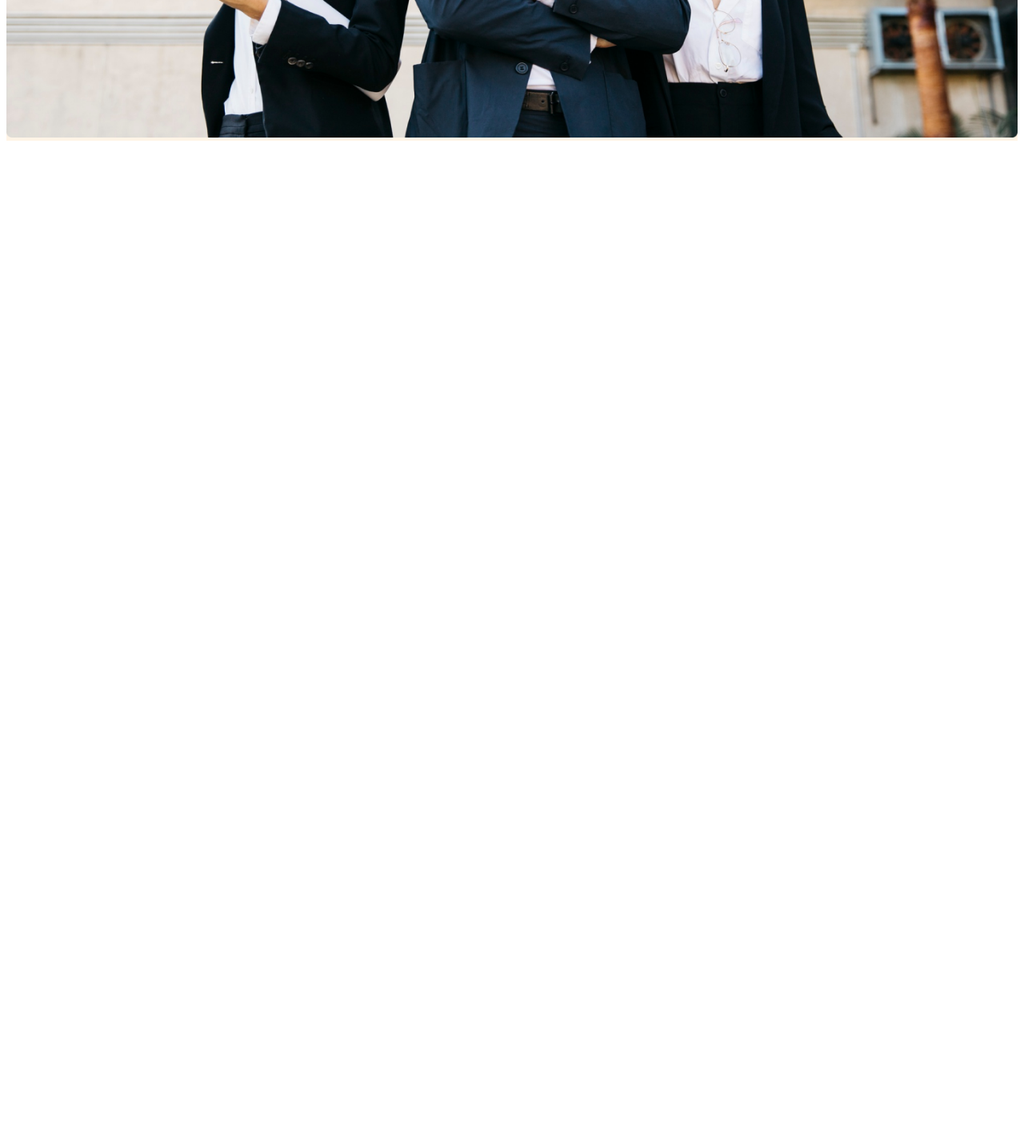
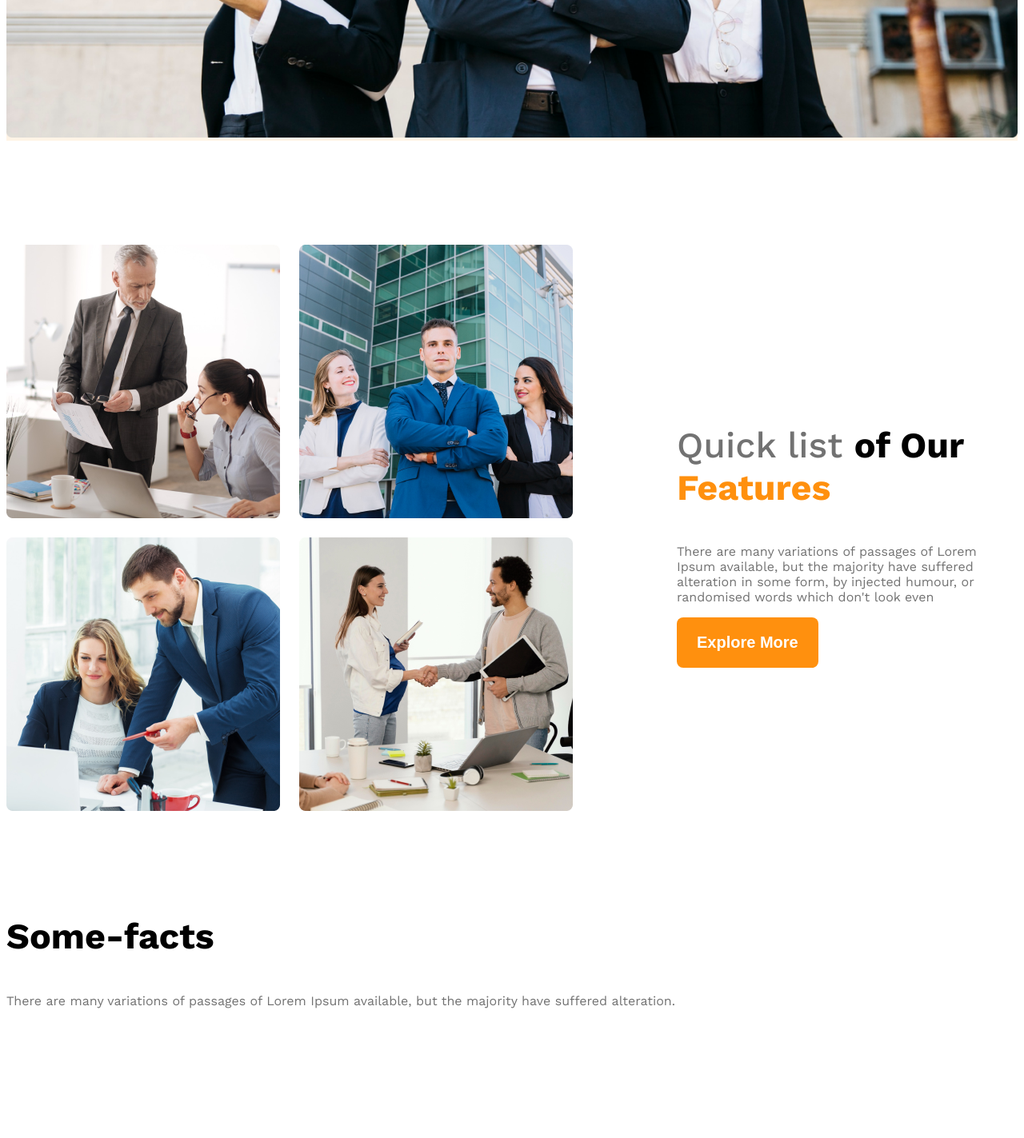
Before and after one commit to SR-Zisan-007/g3-architect-website, a plain HTML site: page index.html in a window 1280 px wide. Shown: the part 1008-2431 px from the top of the page at 80% size. Before the commit the page ends 1192 px from the top, so only its background shows below. Drawn offline with nearby package versions, Linux system fonts and the light colour scheme.

Commit message:
Added team and fact structure

```diff
--- a/index.html
+++ b/index.html
@@ -29,7 +29,46 @@
         </div>
     </header>
     <main>
+        <section class="teams display-flex">
+            <div class="team-img-container">
+                <img src="images/team1.png" alt="A man is asking a lady architect something.">
+                <img src="images/team2.png" alt="Just 3 architects being confident.">
+                <img src="images/team3.png" alt="A male and a female architect discussing.">
+                <img src="images/team4.png" alt="A pregnant lady and an architect making agreement on something.">
+            </div>
+            <div class="our-features">
+                <h3 class="section-title"><span id="quick-list" class="text-light-gray">Quick list </span><span id="of-our">of Our </span><span id="features" class="text-primary">Features</span></h3>
+                <p class="feature-description text-light-gray">There are many variations of passages of Lorem Ipsum available, but the majority have suffered alteration in some form, by injected humour, or randomised words which don't look even</p>
+                <button class="btn-primary">Explore More</button>
+            </div>
+        </section>
 
+        <section>
+            <h3 class="section-title">Some-facts</h3>
+            <p class="text-light-gray">There are many variations of passages of Lorem Ipsum available, but the majority have suffered alteration.</p>
+            <div class="fact-container">
+                <div class="fact">
+                    <img src="" alt="" class="fact-icon">
+                    <h4 class="fact-number"></h4>
+                    <h5 class="fact-name"></h5>
+                </div>
+                <div class="fact">
+                    <img src="" alt="" class="fact-icon">
+                    <h4 class="fact-number"></h4>
+                    <h5 class="fact-name"></h5>
+                </div>
+                <div class="fact">
+                    <img src="" alt="" class="fact-icon">
+                    <h4 class="fact-number"></h4>
+                    <h5 class="fact-name"></h5>
+                </div>
+                <div class="fact">
+                    <img src="" alt="" class="fact-icon">
+                    <h4 class="fact-number"></h4>
+                    <h5 class="fact-name"></h5>
+                </div>
+            </div>
+        </section>
     </main>
     <footer>
 
--- a/styles/architect.css
+++ b/styles/architect.css
@@ -11,6 +11,10 @@
   /* Shared styles */
   .display-flex {
     display: flex;
+  }
+
+  .text-primary {
+    color: #FF900E;
   }
 
   /* Dark 02 */
@@ -35,6 +39,20 @@
     font-weight: 600;
     border-radius: 8px;
     border: none;
+  }
+
+  main {
+    max-width: 1440px;
+    margin: 0 auto;
+  }
+
+  main > section {
+    margin-top: 130px;
+  }
+
+  .section-title {
+    font-size: 2.8rem;
+    font-weight: 700;
   }
 
   /* Header styles */
@@ -64,9 +82,13 @@
     margin: 0 auto;
   }
 
+  ul > li > a {
+    text-decoration: none;
+  }
+
   /* Banner styles */
   .banner-content {
-    width: 850px;
+    max-width: 850px;
     margin: 0 auto;
     text-align: center;
     margin-bottom: 50px;
@@ -81,9 +103,48 @@
     width: 100%;
   }
 
+  /* Team and Feature styles */
+
+  .teams {
+    align-items: center;
+  }
+
+  .team-img-container {
+    display: grid;
+    grid-template-columns: repeat(2, 1fr);
+    gap: 24px;
+  }
+
+  .our-features {
+    margin-left: 130px;
+    max-width: 530px;
+  }
+
+
+
+  #quick-list {
+    font-weight: 500;
+  }
+
   /* Responsive Media Query */
   @media screen and (max-width: 576px) {
-    .navbar, .nav-links {
+    .navbar, .nav-links, .teams {
         flex-direction: column;
     }
+    .team-img-container {
+        grid-template-columns: repeat(1, 1fr);
+    }
+    .our-features {
+        margin-left: 20px;
+    }
+
   }
+
+  @media screen and (min-width: 577px) and (max-width: 992px) {
+    .teams {
+        flex-direction: column;
+    }
+    .our-features {
+        margin: 50px auto;
+    }
+  }
```
